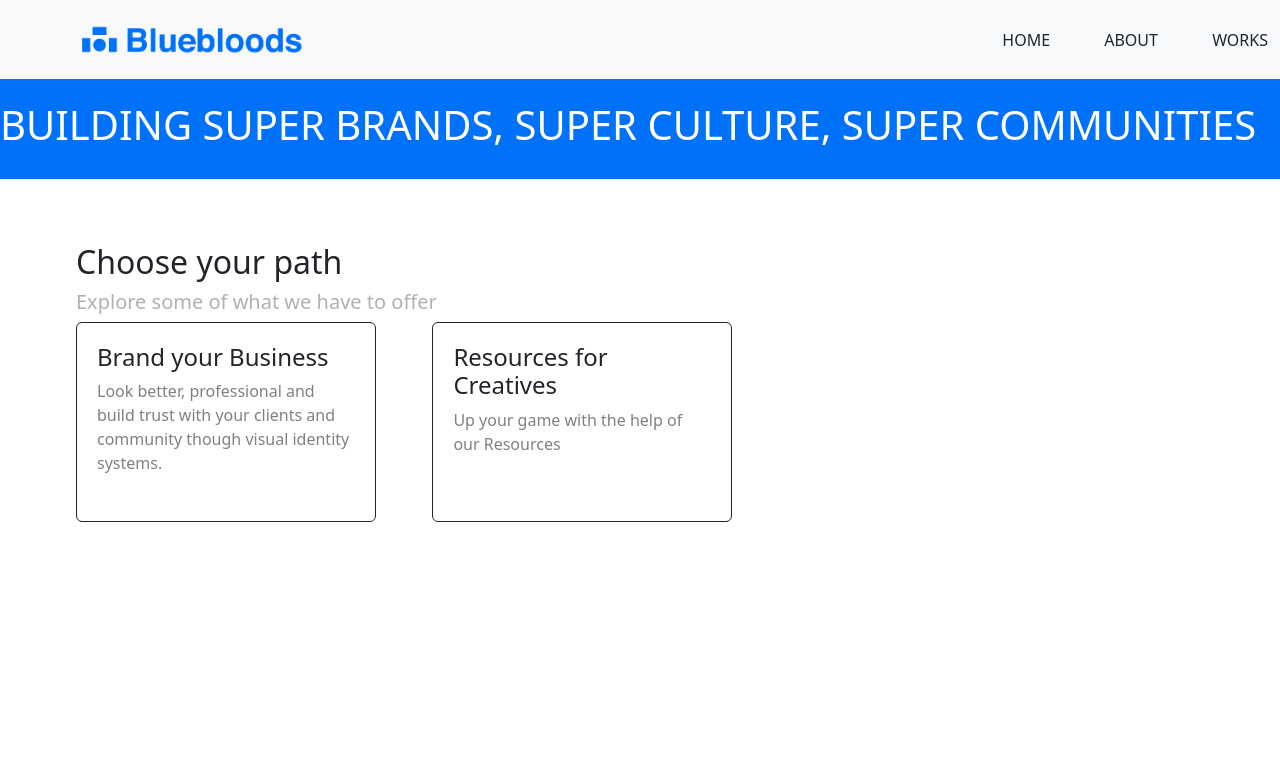
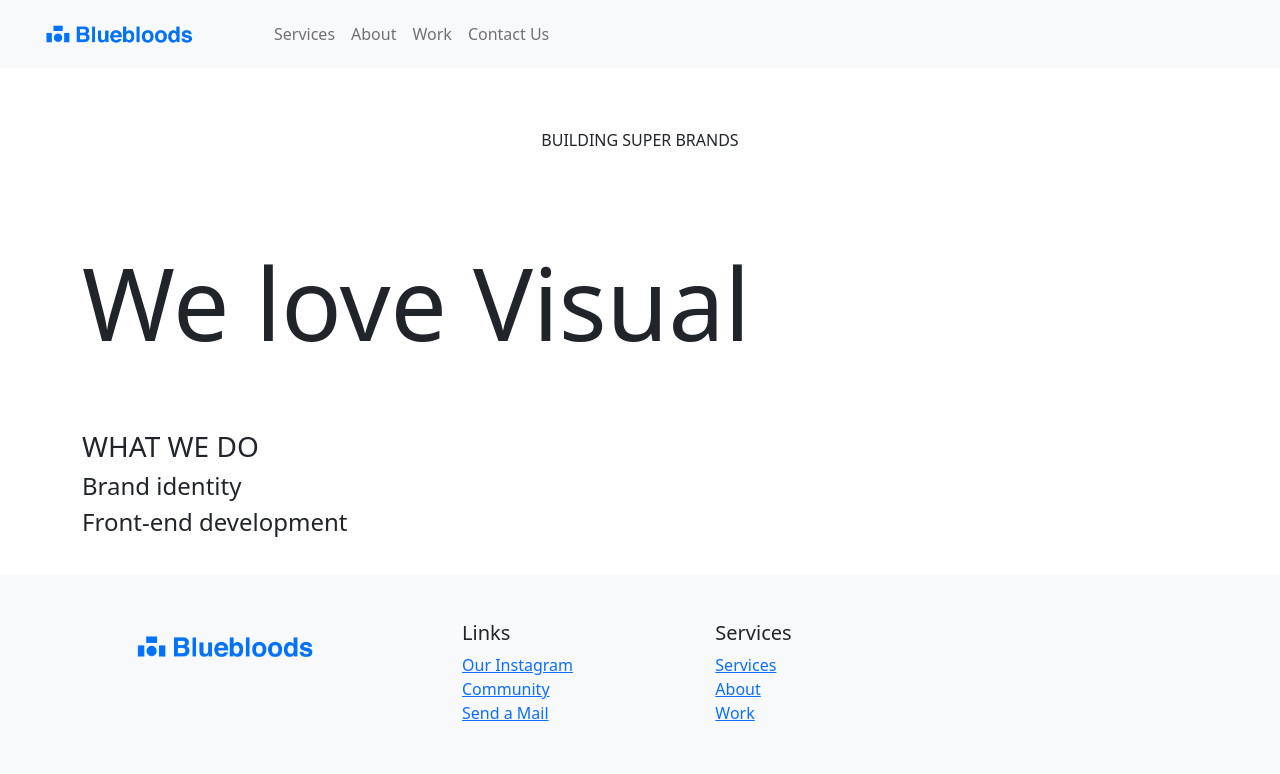
Before and after one commit to FOLA-FOLA/bluebloods, a plain HTML site: page index.html in a window 1280 px wide. Drawn offline with nearby package versions, Linux system fonts and the light colour scheme; a script that the page names is missing; a web font is replaced by a local one.

Commit message:
create nav, news-ticker, footer

```diff
--- a/index.html
+++ b/index.html
@@ -7,49 +7,104 @@
         <link rel="shortcut icon" type="image/png" href="images/BLUEBLOODS-01.png"/>
         <link href="https://fonts.googleapis.com/css?family=Helvetica" rel="stylesheet" type="text/css">
         <title>Bluebloods HQ</title>
-        <link href="https://cdn.jsdelivr.net/npm/bootstrap@5.2.3/dist/css/bootstrap.min.css" rel="stylesheet" integrity="sha384-rbsA2VBKQhggwzxH7pPCaAqO46MgnOM80zW1RWuH61DGLwZJEdK2Kadq2F9CUG65" crossorigin="anonymous">
+        <script src="https://kit.for"></script>
+        <link rel="stylesheet" href="https://cdn.jsdelivr.net/npm/bootstrap@5.2.3/dist/css/bootstrap.min.css" integrity="sha384-rbsA2VBKQhggwzxH7pPCaAqO46MgnOM80zW1RWuH61DGLwZJEdK2Kadq2F9CUG65" crossorigin="anonymous">
     </head>
+    <script>
+        $("document").click(function(){
+            $("body").addClass("animated hinge")
+            $
+        });
+    </script>
     <body>
         <header>
-            <nav class="navbar navbar-expand-lg bg-light">
-                <div class="container-fluid">
-                    <div class="hl"><img src="images/logo.png" class="hlogo"></div>
-                    <div class="n-links">
-                        <a>HOME</a>
-                        <a>ABOUT</a>
-                        <a>WORKS</a>
-                    </div>
+            <nav class="navbar navbar-expand-lg navbar-light bg-light">
+                <a class="navbar-brand" href="#">
+                  <img src="./images/logo.png" alt="Logo">
+                </a>
+                <button class="navbar-toggler" type="button" data-toggle="collapse" data-target="#navbarNav" aria-controls="navbarNav" aria-expanded="false" aria-label="Toggle navigation">
+                  <span class="navbar-toggler-icon"></span>
+                </button>
+                <div class="collapse navbar-collapse" id="navbarNav">
+                  <ul class="navbar-nav">
+                    <li class="nav-item">
+                      <a class="nav-link" href="#">Services</a>
+                    </li>
+                    <li class="nav-item">
+                      <a class="nav-link" href="#">About</a>
+                    </li>
+                    <li class="nav-item">
+                      <a class="nav-link" href="#">Work</a>
+                    </li>
+                    <li class="nav-item">
+                      <a class="nav-link" href="#">Contact Us</a>
+                    </li>
+                  </ul>
                 </div>
-            </nav>
+              </nav>
         </header>
         <main>
             <section class="animation">
-                <div class="hh1 d-flex">
-                    <h1>BUILDING SUPER BRANDS, SUPER CULTURE, SUPER COMMUNITIES</h1>
-                </div>
-            </section>
-            <section class="hero">
-                <div class="container-fluid">
-                    <div class="hh2">
-                        <h2>Choose your path</h2>
-                        <h5>Explore some of what we have to offer</h5>
-                    </div>
-                    <div class="cards d-flex">
-                        <div class="card border border-dark d-inline-block">
-                            <a></a><h4>Brand your Business</h4></a>
-                            <p>Look better, professional and build trust with your clients and community though visual identity systems.</p>
-                        </div>
-                        <div class="card border border-dark d-inline-block">
-                            <a></a><h4>Resources for Creatives</h4></a>
-                            <p>Up your game with the help of our Resources</p>
+                <div class="container">
+                    <div class="container text-center">
+                        <div class="news-ticker">
+                          BUILDING SUPER BRANDS
                         </div>
                     </div>
                 </div>
             </section>
+            <section class="hero">
+                <div class="container">
+                    <h1>We love <span>Visual</span></h1>
+                </div>
+            </section>
+            <section>
+               <div class="container">
+                    <div class="service">
+                        <h3>WHAT WE DO</h3>
+                        <div id="serv">
+                            <a>
+                                <h4>Brand identity</h4>
+                            </a>
+                            <a>
+                                <h4>Front-end development</h4>
+                            </a>
+                        </div>
+                    </div>
+               </div>
+            </section>
         </main>
-        <footer></footer>
-        <script src="https://cdn.jsdelivr.net/npm/bootstrap@5.2.3/dist/js/bootstrap.bundle.min.js" integrity="sha384-kenU1KFdBIe4zVF0s0G1M5b4hcpxyD9F7jL+jjXkk+Q2h455rYXK/7HAuoJl+0I4" crossorigin="anonymous"></script>
-        <script src="https://cdn.jsdelivr.net/npm/@popperjs/core@2.11.6/dist/umd/popper.min.js" integrity="sha384-oBqDVmMz9ATKxIep9tiCxS/Z9fNfEXiDAYTujMAeBAsjFuCZSmKbSSUnQlmh/jp3" crossorigin="anonymous"></script>
+        <footer class="bg-light py-3">
+            <div class="container">
+              <div class="row">
+                <div class="col-6 col-md-4">
+                  <img src="images/logo.png" alt="Logo" class="footer-logo">
+                </div>
+                <div class="col-6 col-md-8">
+                  <div class="row">
+                    <div class="col-6 col-md-4">
+                      <h5>Links</h5>
+                      <ul class="list-unstyled">
+                        <li><a href="#">Our Instagram</a></li>
+                        <li><a href="#">Community</a></li>
+                        <li><a href="#">Send a Mail</a></li>
+                      </ul>
+                    </div>
+                    <div class="col-6 col-md-4">
+                      <h5>Services</h5>
+                      <ul class="list-unstyled">
+                        <li><a href="#">Services</a></li>
+                        <li><a href="#">About</a></li>
+                        <li><a href="#">Work</a></li>
+                      </ul>
+                    </div>
+                  </div>
+                </div>
+              </div>
+            </div>
+          </footer>
+
+        <script src="https://cdnjs.cloudflare.com/ajax/libs/jquery/3.3.1/jquery.min.js"></script>
         <script src="https://cdn.jsdelivr.net/npm/bootstrap@5.2.3/dist/js/bootstrap.min.js" integrity="sha384-cuYeSxntonz0PPNlHhBs68uyIAVpIIOZZ5JqeqvYYIcEL727kskC66kF92t6Xl2V" crossorigin="anonymous"></script>
     </body>
 </html>
--- a/styles.css
+++ b/styles.css
@@ -1,68 +1,63 @@
 * {
     box-sizing: border-box;
 }
-body {
-    font-family: Helvetica, Arial,  sans-serif;
+html, body {
+    font-family: Helvetica, Arial, sans-serif;
+    background-color: white;
+    height: 100%;
     overflow-x: hidden;
-    background-color: whitesmoke;
+}
+.hero > .container > h1 {
+    font-size: 100px;
+}
+h1 {
+    font-size: 300px;
 }
 :root {
     --pryc: #0071f9
 }
-.hlogo {
-    width: 100%;
-    object-fit: fill;
+.container {
+    padding: 30px;
 }
-.hl {
-    width: 30%;
-    display: inline;
+.navbar-brand img {
+    width: 250px;
+    object-fit: cover;
   }
-h5 {
-    color: rgb(177, 177, 177);
+
+  .navbar-toggler {
+    border: none;
+    background-color: #000;
+    color: #fff;
+    font-size: 24px;
+    padding: 10px 25px;
+    border-radius: 40px;
+    box-shadow: 2px 2px #333;
+    transition: all 0.3s ease-in-out;
   }
-nav {
-    color: var(--pryc-pryc);
-    width: 100vw;
-    display: flex;
-    align-items: center;
+
+  .navbar-toggler:hover {
+    background-color: #fff;
+    color: #000;
+    cursor: pointer;
   }
-.n-links > a {
-    margin-left: 50px;
+  .news-ticker {
+    white-space: nowrap;
+    overflow: hidden;
+    box-sizing: border-box;
+    animation: ticker 5s linear infinite;
   }
-h1 {
-    width: 100%;
+
+  @keyframes ticker {
+    0% {
+      transform: translate3d(0, 0, 0);
     }
-.hero {
-    padding: 5%;
+    100% {
+      transform: translate3d(-100%, 0, 0);
     }
-.hh1 {
-    width: 80%;
-    background-color: var( --pryc);
-    color: white;
-    width: 100%;
-    height: 100px;
-    justify-content: center;
-    align-items: center;
-    display: flex;
   }
-.card {
-    background-color: white;
-    max-width: 300px;
-    border: 5px solid black;
-    padding: 20px;
-    min-height: 200px;
+.footer-logo {
+    width: 300px;
 }
-.card > p {
-    color: grey;
+footer {
+    text-decoration: none;
 }
-cards:hover {
-    box-shadow: 20px;
-}
-.cards {
-    width: 100%;
-    align-items: center;
-    gap: 5%;
-}
-.hh2 {
-
-}
```
Also changed, not shown: about.html (+22 -0 lines), branding.html (added), creative.html (added), portfolio.html (added). Lines whose indentation alone changed are shown as unchanged.
